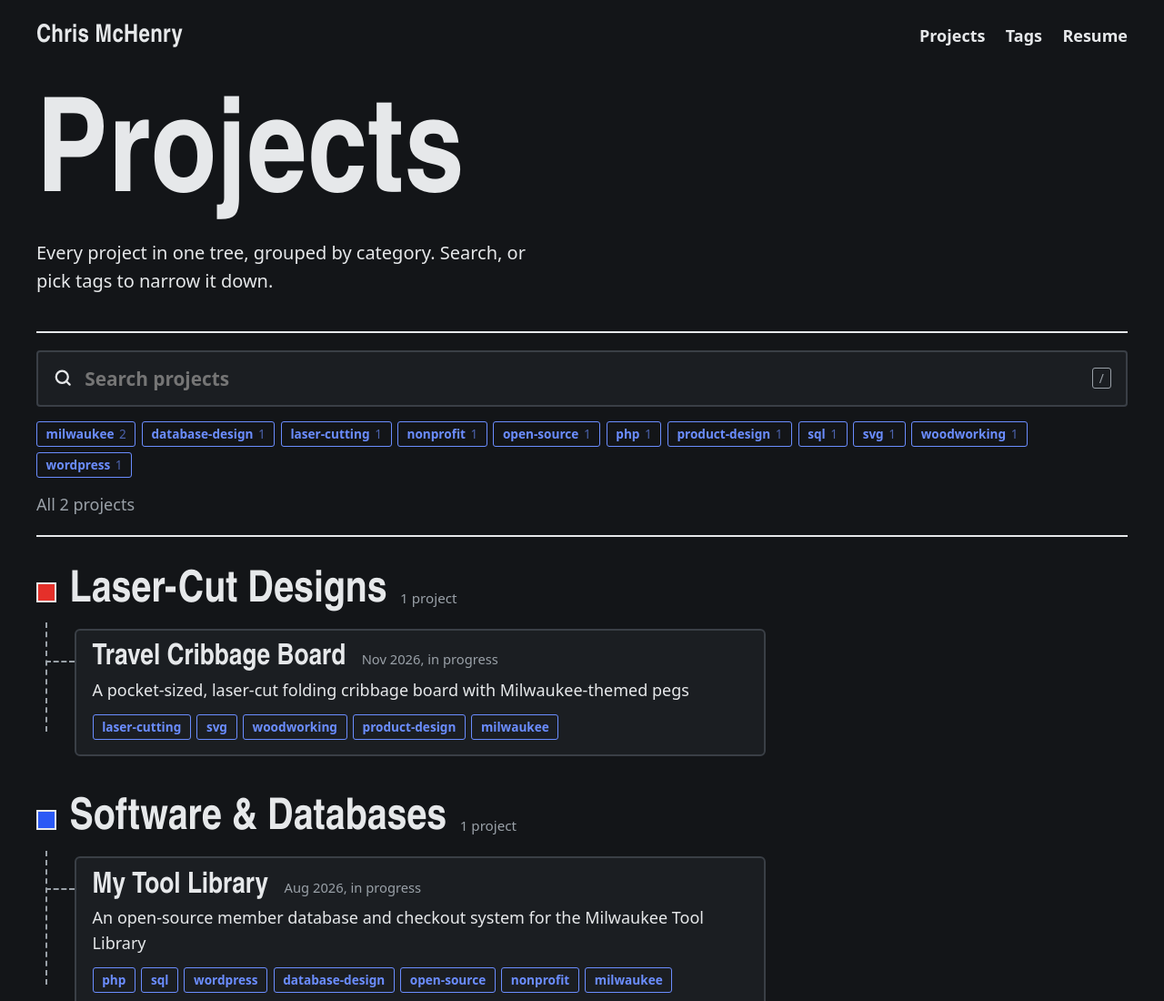
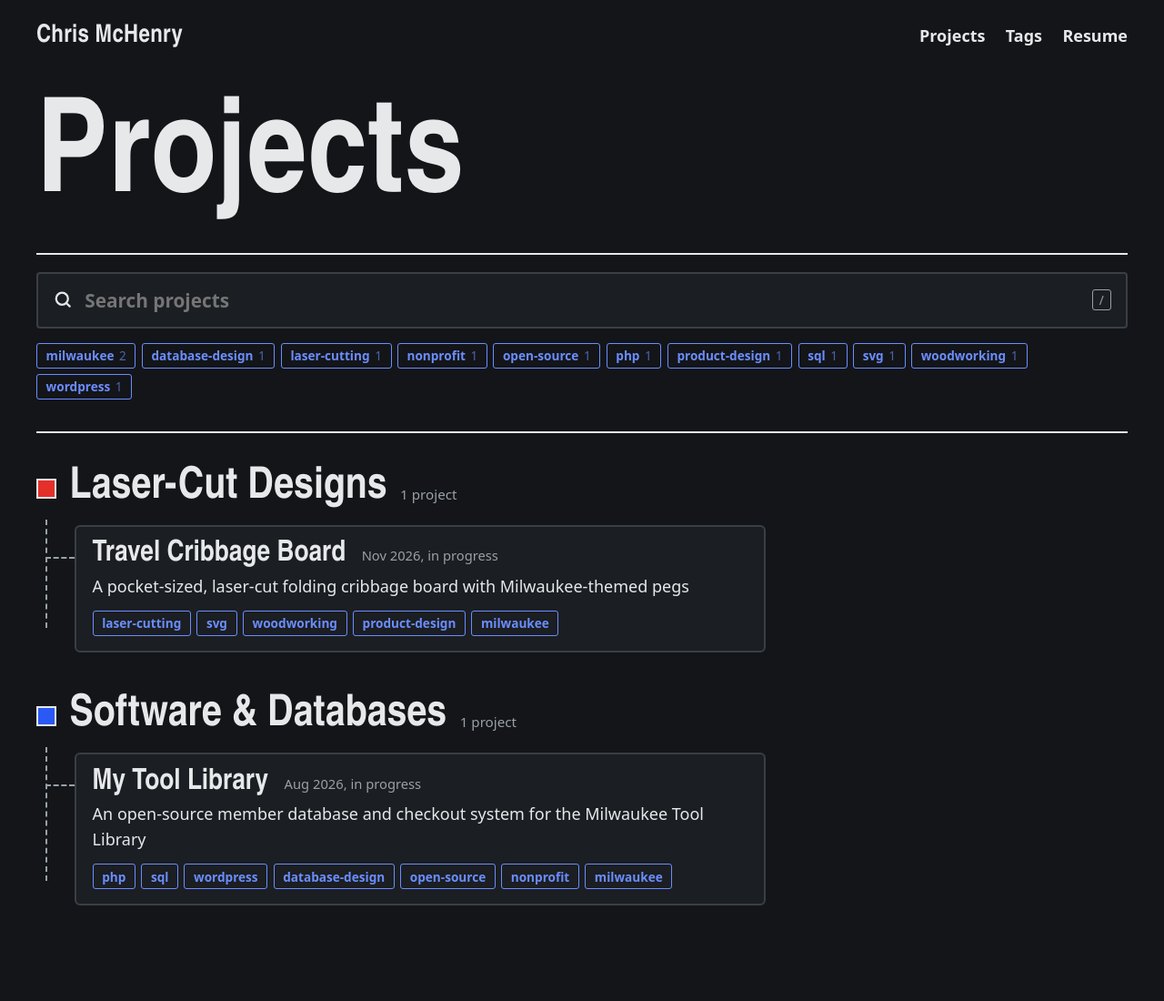
Before and after one commit to mchris99/mchris99.github.io, an Astro site: page /projects in a window 1280 px wide. Shown: the top 1100 px of the page at 91% size. Built offline with nearby package versions, Linux system fonts and the light colour scheme; Astro itself is replaced by a stand-in of ours; animation ran at ten frames a second; a web font is replaced by a local one.

Commit message:
Trim explanatory copy
Co-Authored-By: Claude Opus 5.5 <noreply@anthropic.com>
Claude-Session: https://claude.ai/code/session_01BJ1HWU9vP9UzXCT6MSLb8Q

```diff
--- a/src/pages/index.astro
+++ b/src/pages/index.astro
@@ -53,7 +53,6 @@ const shown = (featured.length ? featured : projects).slice(0, 6);
               <li>{s}</li>
             ))}
           </ul>
-          {location && <p class="muted">Based in {location}</p>}
         </aside>
       )
     }
--- a/src/pages/projects/index.astro
+++ b/src/pages/projects/index.astro
@@ -11,7 +11,6 @@ const tags = tagCounts(projects);
 <Base title="Projects" description="Every project in one tree, searchable and filterable by tag.">
   <section class="wrap">
     <h1>Projects</h1>
-    <p class="intro">Every project in one tree, grouped by category. Search, or pick tags to narrow it down.</p>
 
     <div class="controls">
       <label class="search">
@@ -33,8 +32,8 @@ const tags = tagCounts(projects);
           }
         </div>
       </div>
-      <p class="status" aria-live="polite">
-        <span id="status">All {projects.length} projects</span>
+      <p class="status" aria-live="polite" hidden>
+        <span id="status"></span>
         <button type="button" id="clear" class="clear" hidden>Clear search and tags</button>
       </p>
     </div>
@@ -137,9 +136,10 @@ const tags = tagCounts(projects);
 
     status.textContent = filtered
       ? `${shown} of ${leaves.length} ${leaves.length === 1 ? 'project' : 'projects'} match`
-      : `All ${leaves.length} projects`;
+      : '';
     empty.hidden = shown > 0;
     clear.hidden = !filtered;
+    status.parentElement!.hidden = !filtered;
 
     document.querySelectorAll<HTMLButtonElement>('button[data-tag]').forEach((c) => {
       c.setAttribute('aria-pressed', String(active.has(c.dataset.tag!)));
@@ -183,13 +183,9 @@ const tags = tagCounts(projects);
 <style>
   h1 {
     font-size: clamp(4rem, 13vw, 9rem);
-    margin-top: 2rem;
+    margin: 2rem 0 2rem;
   }
-  .intro {
-    font-size: 1.25rem;
-    max-width: 50ch;
-    margin: 1rem 0 2.5rem;
-  }
+
   .controls {
     border-top: 2px solid var(--ink);
     border-bottom: 2px solid var(--ink);
--- a/src/pages/tags/[tag].astro
+++ b/src/pages/tags/[tag].astro
@@ -22,8 +22,7 @@ const { tag, list } = Astro.props;
     <p class="back"><a href="/tags/">All tags</a></p>
     <h1>{tag}</h1>
     <p class="intro">
-      {list.length} {list.length === 1 ? 'project' : 'projects'}.
-      <a href={`/projects/?tag=${encodeURIComponent(tag)}`}>Show them in the project tree</a>
+      <a href={`/projects/?tag=${encodeURIComponent(tag)}`}>View in the project tree</a>
     </p>
     <div class="list">
       {list.map((p) => <ProjectRow project={p} />)}
--- a/src/pages/tags/index.astro
+++ b/src/pages/tags/index.astro
@@ -10,7 +10,6 @@ const max = Math.max(1, ...tags.map(([, n]) => n));
 <Base title="Tags" description="Every tag used across my projects.">
   <section class="wrap">
     <h1>Tags</h1>
-    <p class="intro">{tags.length} tags across {projects.length} projects. Bigger tags show up on more projects.</p>
     <ul class="cloud">
       {
         tags.map(([t, n]) => (
@@ -29,12 +28,9 @@ const max = Math.max(1, ...tags.map(([, n]) => n));
 <style>
   h1 {
     font-size: clamp(4rem, 13vw, 9rem);
-    margin-top: 2rem;
+    margin: 2rem 0 2rem;
   }
-  .intro {
-    font-size: 1.25rem;
-    margin: 1rem 0 2.5rem;
-  }
+
   .cloud {
     list-style: none;
     padding: 0;
```
